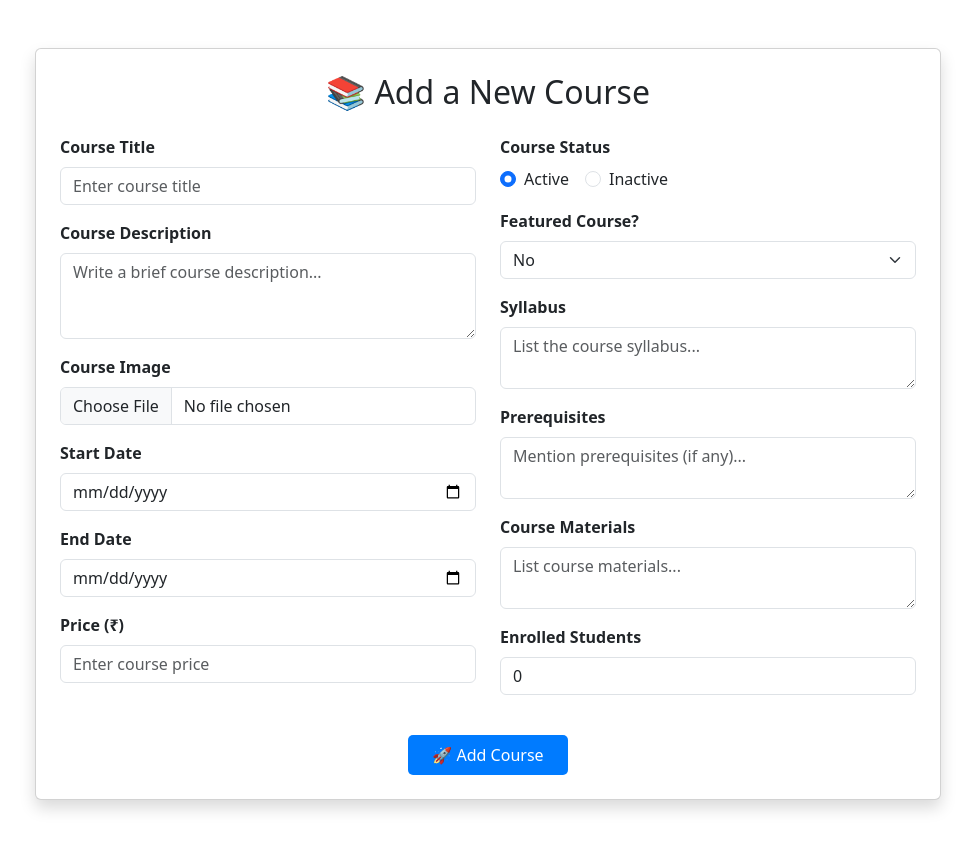
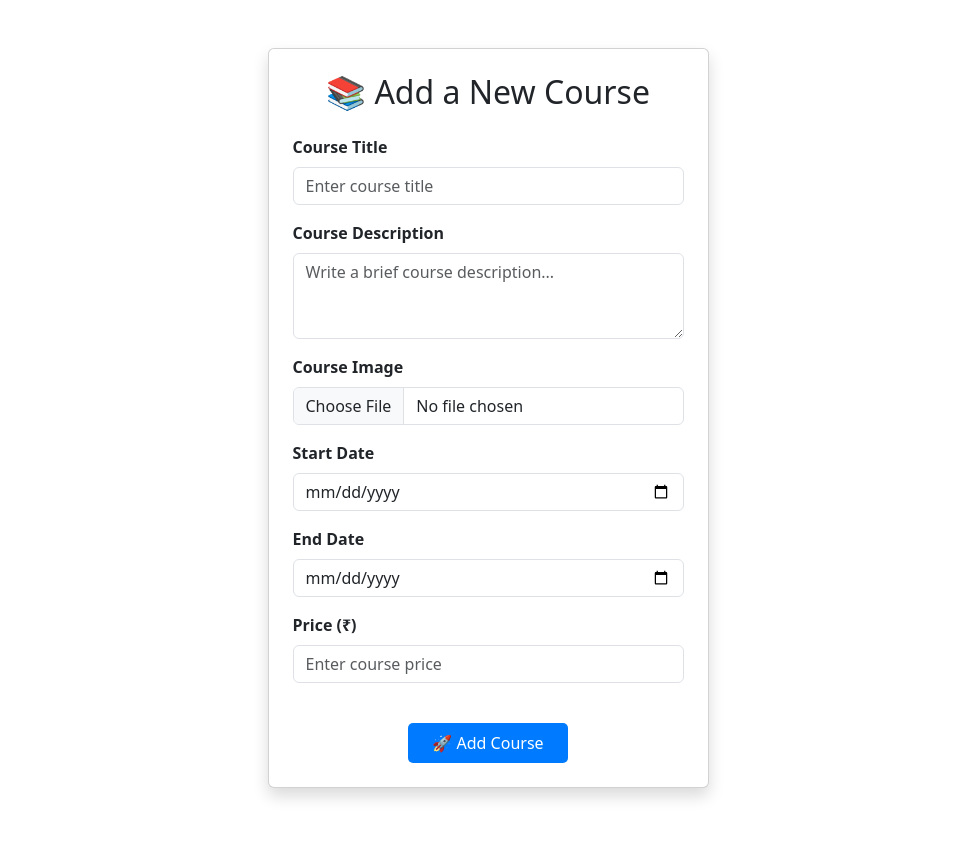
Before and after one commit to kushali13/hackathon, a Django app: page /instructor/add-course/ in a window 1280 px wide. Shown: the part 66-914 px from the top of the page, without its empty margins (152-1127 px from the left). After the commit the page ends 865 px from the top, so only its background shows below. Run offline with Django 5.2, Linux system fonts and the light colour scheme.

Commit message:
Update add_course.html

```diff
--- a/templates/instructor/add_course.html
+++ b/templates/instructor/add_course.html
@@ -6,7 +6,7 @@
 
 <div class="container my-5">
     <div class="row justify-content-center">
-        <div class="col-lg-10">
+        <div class="col-md-5">
             <div class="card shadow p-4">
                 <h2 class="text-center mb-4">📚 Add a New Course</h2>
 
@@ -14,7 +14,7 @@
                     {% csrf_token %}
                     <div class="row">
                         <!-- Left Column -->
-                        <div class="col-md-6">
+                        <div class="col-md-15">
                             <div class="mb-3">
                                 <label for="title" class="form-label fw-bold">Course Title</label>
                                 <input type="text" class="form-control" id="title" name="title" placeholder="Enter course title" required>
@@ -45,52 +45,7 @@
                                 <input type="number" step="0.01" class="form-control" id="price" name="price" placeholder="Enter course price" required>
                             </div>
                         </div>
-
-                        <!-- Right Column -->
-                        <div class="col-md-6">
-                            <div class="mb-3">
-                                <label class="form-label fw-bold">Course Status</label>
-                                <div class="d-flex gap-3">
-                                    <div class="form-check">
-                                        <input class="form-check-input" type="radio" name="is_active" value="True" id="activeYes" checked>
-                                        <label class="form-check-label" for="activeYes">Active</label>
-                                    </div>
-                                    <div class="form-check">
-                                        <input class="form-check-input" type="radio" name="is_active" value="False" id="activeNo">
-                                        <label class="form-check-label" for="activeNo">Inactive</label>
-                                    </div>
-                                </div>
-                            </div>
-
-                            <div class="mb-3">
-                                <label class="form-label fw-bold">Featured Course?</label>
-                                <select class="form-select" name="is_featured">
-                                    <option value="False" selected>No</option>
-                                    <option value="True">Yes</option>
-                                </select>
-                            </div>
-
-                            <div class="mb-3">
-                                <label for="syllabus" class="form-label fw-bold">Syllabus</label>
-                                <textarea class="form-control" id="syllabus" name="syllabus" rows="2" placeholder="List the course syllabus..." required></textarea>
-                            </div>
-
-                            <div class="mb-3">
-                                <label for="prerequisites" class="form-label fw-bold">Prerequisites</label>
-                                <textarea class="form-control" id="prerequisites" name="prerequisites" rows="2" placeholder="Mention prerequisites (if any)..." required></textarea>
-                            </div>
-
-                            <div class="mb-3">
-                                <label for="course_materials" class="form-label fw-bold">Course Materials</label>
-                                <textarea class="form-control" id="course_materials" name="course_materials" rows="2" placeholder="List course materials..." required></textarea>
-                            </div>
-
-                            <div class="mb-3">
-                                <label for="enrolled_students" class="form-label fw-bold">Enrolled Students</label>
-                                <input type="number" class="form-control" id="enrolled_students" name="enrolled_students" value="0" readonly>
-                            </div>
-                        </div>
-                    </div>
+                   </div>
 
                     <div class="text-center mt-4">
                         <button type="submit" class="btn btn-primary px-4 py-2">🚀 Add Course</button>
```
